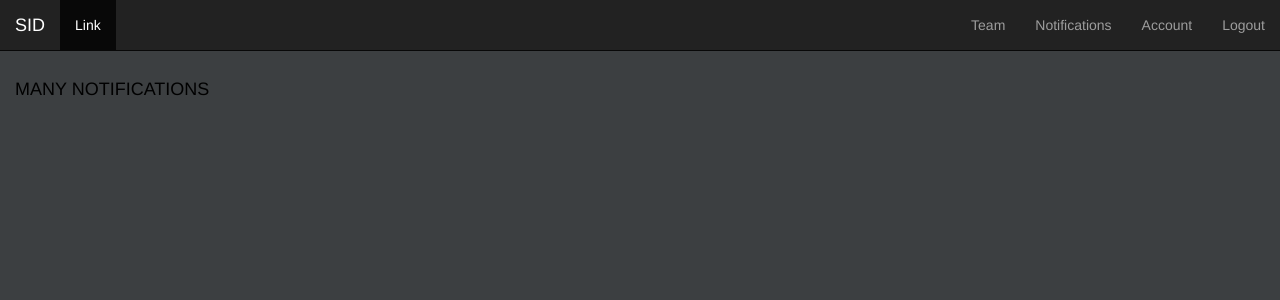
After one commit to Llandy3d/sid, a Django app: page /notifications/ in a window 1280 px wide. The commit adds this page. Shown: the top 300 px of the page. Run offline with Django 3.2, Linux system fonts and the light colour scheme; the visitor is signed in with stand-in values (Sample User, id 1); some libraries are stand-ins or nearby versions.

Commit message:
started notifications page

```diff
--- a/config/urls.py
+++ b/config/urls.py
@@ -23,4 +23,5 @@ urlpatterns = [
     url(r'^accounts/', include('allauth.urls')),
     url(r'^accounts/', include('profiles.urls')),
     url(r'^team/', include('teams.urls')),
+    url(r'^notifications/', include('notifications.urls')),
 ] + static(settings.MEDIA_URL, document_root=settings.MEDIA_ROOT)  # for development only
--- a/notifications/models.py
+++ b/notifications/models.py
@@ -14,6 +14,12 @@ class Notification(models.Model):
 
     user = models.ForeignKey(User)
 
+    def __str__(self):
+        return 'Notification: {}'.format(self.user)
+
+    def get_template(self):
+        return '{}/{}.html'.format(self.content_object._meta.app_label, self.content_object._meta.model_name)
+
 
 class TeamInviteNotification(models.Model):
 
--- /dev/null
+++ b/notifications/urls.py
@@ -0,0 +1,7 @@
+from django.conf.urls import url
+
+from . import views
+
+urlpatterns = [
+    url(r'^$', views.notifications, name='notifications'),
+]
--- a/notifications/views.py
+++ b/notifications/views.py
@@ -1,3 +1,10 @@
 from django.shortcuts import render
 
-# Create your views here.
+from .models import Notification
+
+
+def notifications(request):
+
+    notifications_list = Notification.objects.filter(user=request.user)
+
+    return render(request, 'notifications/notifications.html', {'notifications': notifications_list})
--- a/teams/forms.py
+++ b/teams/forms.py
@@ -14,4 +14,6 @@ class TeamForm(forms.ModelForm):
 
 class AddMemberForm(forms.Form):
 
-    user_to_invite = forms.ModelChoiceField(queryset=User.objects.all())
+    # NOTE  Currently the user can get spammed the invites from the same team
+    queryset = User.objects.filter(membership=None)
+    user_to_invite = forms.ModelChoiceField(queryset=queryset)
--- a/teams/views.py
+++ b/teams/views.py
@@ -1,11 +1,11 @@
 from django.shortcuts import render, redirect
 from django.contrib.auth.decorators import login_required
+from django.contrib import messages
 
 from notifications.models import Notification, TeamInviteNotification
 
 from .models import Membership, Team
 from .forms import TeamForm, AddMemberForm
-
 
 
 @login_required
@@ -57,6 +57,8 @@ def add_team_member(request):
             team_invite = TeamInviteNotification.objects.create(team=team)
             Notification.objects.create(content_object=team_invite, user=user_to_invite)
 
+            messages.add_message(request, messages.SUCCESS, 'Invite sent correctly')
+
             return redirect('team')
 
     else:
--- a/templates/navbar.html
+++ b/templates/navbar.html
@@ -19,6 +19,7 @@
 
       <ul class="nav navbar-nav navbar-right">
           <li><a href="{% url 'team' %}">Team</a></li>
+          <li><a href="{% url 'notifications' %}">Notifications</a></li>
           <li><a href="{% url 'profile' %}">Account</a></li>
           <li><a href="{% url 'account_logout' %}">Logout</a></li>
       </ul>
--- /dev/null
+++ b/templates/notifications/TeamInviteNotification.html
@@ -0,0 +1 @@
+<h4>TEAM INVITE NOTIFICATION</h4>
--- /dev/null
+++ b/templates/notifications/notifications.html
@@ -0,0 +1,16 @@
+{% extends 'base.html' %}
+
+{% load static %}
+
+{% block content %}
+
+    <div class="row">
+        <div class="col-md-6">
+
+            <h4>MANY NOTIFICATIONS</h4>
+
+        </div> <!-- end of col-md-6 -->
+    </div>
+
+
+{% endblock content %}
```
